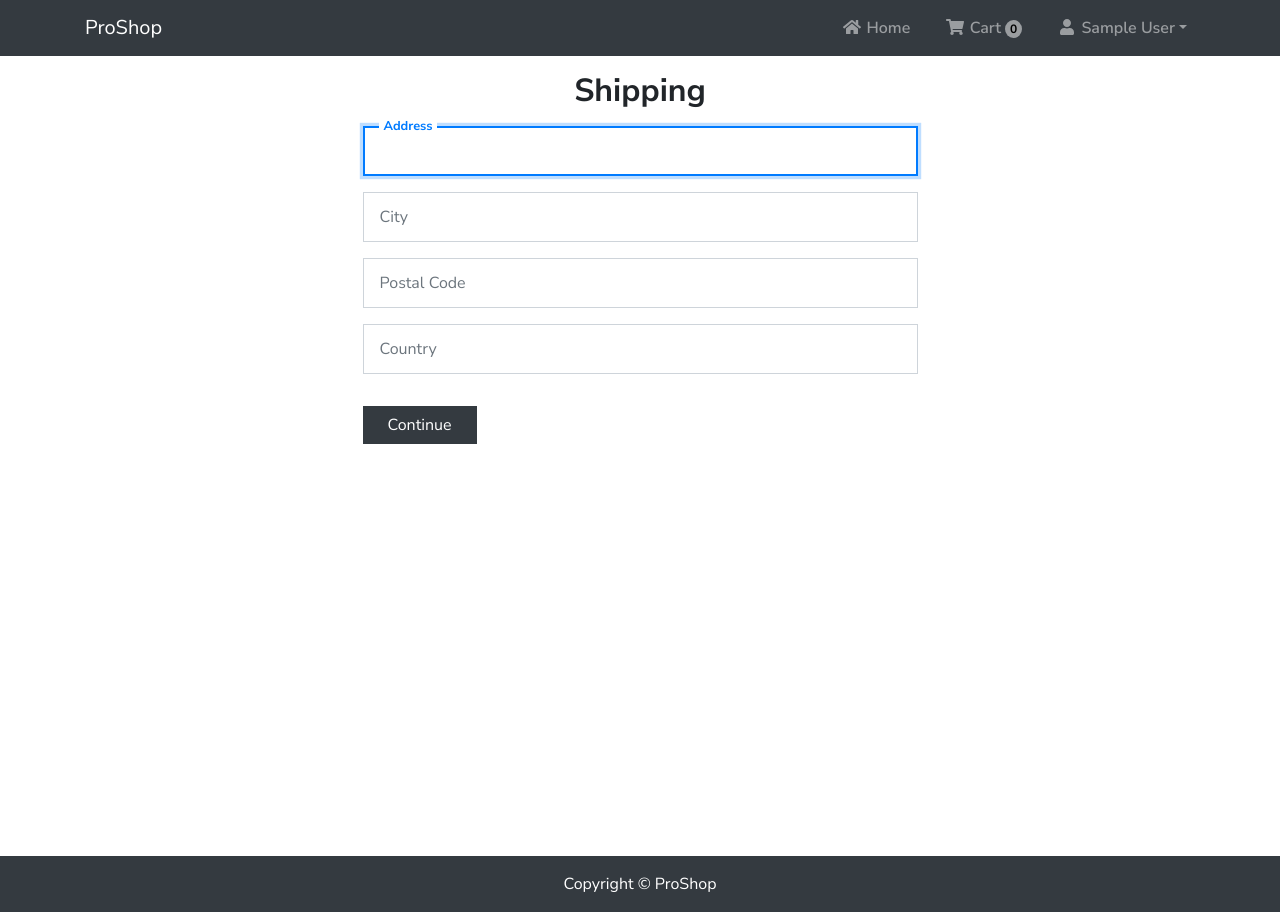
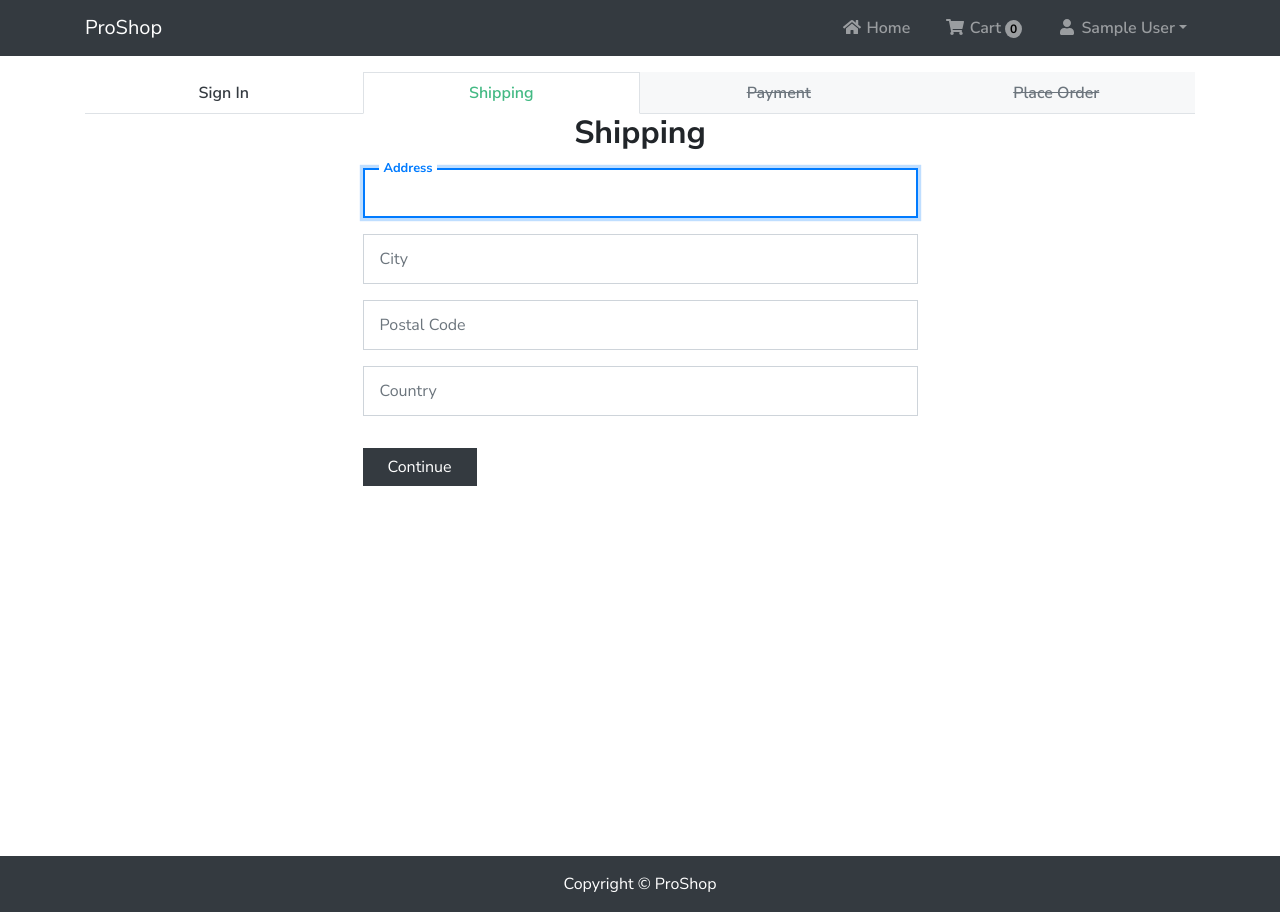
Before and after one commit to dsErick/proshop, a Vue app in the folder frontend/: page /shipping in a window 1280 px wide. Built offline with nearby package versions, Linux system fonts and the light colour scheme; sample sign-in values are in the browser's storage.

Commit message:
Checkout Steps Component

```diff
--- a/frontend/src/assets/scss/app.scss
+++ b/frontend/src/assets/scss/app.scss
@@ -28,4 +28,5 @@
 @import 'node_modules/bootstrap/scss/list-group';
 @import 'node_modules/bootstrap/scss/spinners';
 
+// Media queries
 @import 'mobile';
--- /dev/null
+++ b/frontend/src/components/VCheckoutSteps.vue
@@ -0,0 +1,77 @@
+<template>
+<ul class="nav nav-tabs nav-justified">
+    <li class="nav-item">
+        <router-link
+            class="nav-link"
+            style="pointer-events: none; cursor: default;"
+            :to="{ name: 'Login' }"
+            tabindex="-1"
+            aria-disabled="true"
+        >
+            Sign In
+        </router-link>
+    </li>
+    <li class="nav-item">
+        <router-link
+            class="nav-link"
+            :to="{ name: 'Shipping' }"
+            :class="{'active': step1 === 'active'}"
+        >
+            Shipping
+        </router-link>
+    </li>
+    <li class="nav-item">
+        <router-link
+            class="nav-link"
+            to="/payment"
+            :class="{'disabled': !step2, 'active': step2 === 'active'}"
+            :tabindex="step2 ? undefined : -1"
+            :aria-disabled="step2 ? undefined : true"
+        >
+            Payment
+        </router-link>
+    </li>
+    <li class="nav-item">
+        <router-link
+            class="nav-link"
+            to="/order"
+            :class="{'disabled': !step3, 'active': step3 === 'active'}"
+            :tabindex="step3 ? undefined : -1"
+            :aria-disabled="step3 ? undefined : true"
+        >
+            Place Order
+        </router-link>
+    </li>
+</ul>
+</template>
+
+<script>
+import { ref } from 'vue'
+
+export default {
+    name: 'VCheckoutSteps',
+    props: {
+        step1: { type: String, default: '' },
+        step2: { type: [Boolean, String], default: false },
+        step3: { type: [Boolean, String], default: false }
+    }
+}
+</script>
+
+<style scoped lang="scss">
+@import '@/assets/scss/_variables.scss';
+
+.nav-item {
+    .nav-link {
+        font-weight: 600;
+        color: $dark;
+
+        &.active { color: #42b983 }
+        &.disabled {
+            background-color: rgba($gray-300, .25);
+            color: $gray-600;
+            text-decoration: line-through;
+        }
+    }
+}
+</style>
--- a/frontend/src/views/Shipping.vue
+++ b/frontend/src/views/Shipping.vue
@@ -1,5 +1,7 @@
 <template>
 <div id="shipping" class="container-lg container-fluid">
+    <v-checkout-steps step1="active" />
+
     <div class="d-flex flex-column align-items-center">
         <h2 class="font-weight-bold mb-3">Shipping</h2>
 
@@ -43,12 +45,14 @@ import { computed, reactive } from 'vue'
 import { useStore } from 'vuex'
 import { useRouter } from 'vue-router'
 import VFormInput from '@/components/VFormInput'
+import VCheckoutSteps from '@/components/VCheckoutSteps'
 import useUsersAuthentication from '@/composables/useUsersAuthentication'
 
 export default {
     name: 'Shipping',
     components: {
-        VFormInput
+        VFormInput,
+        VCheckoutSteps
     },
     setup() {
         const store = useStore()
```
